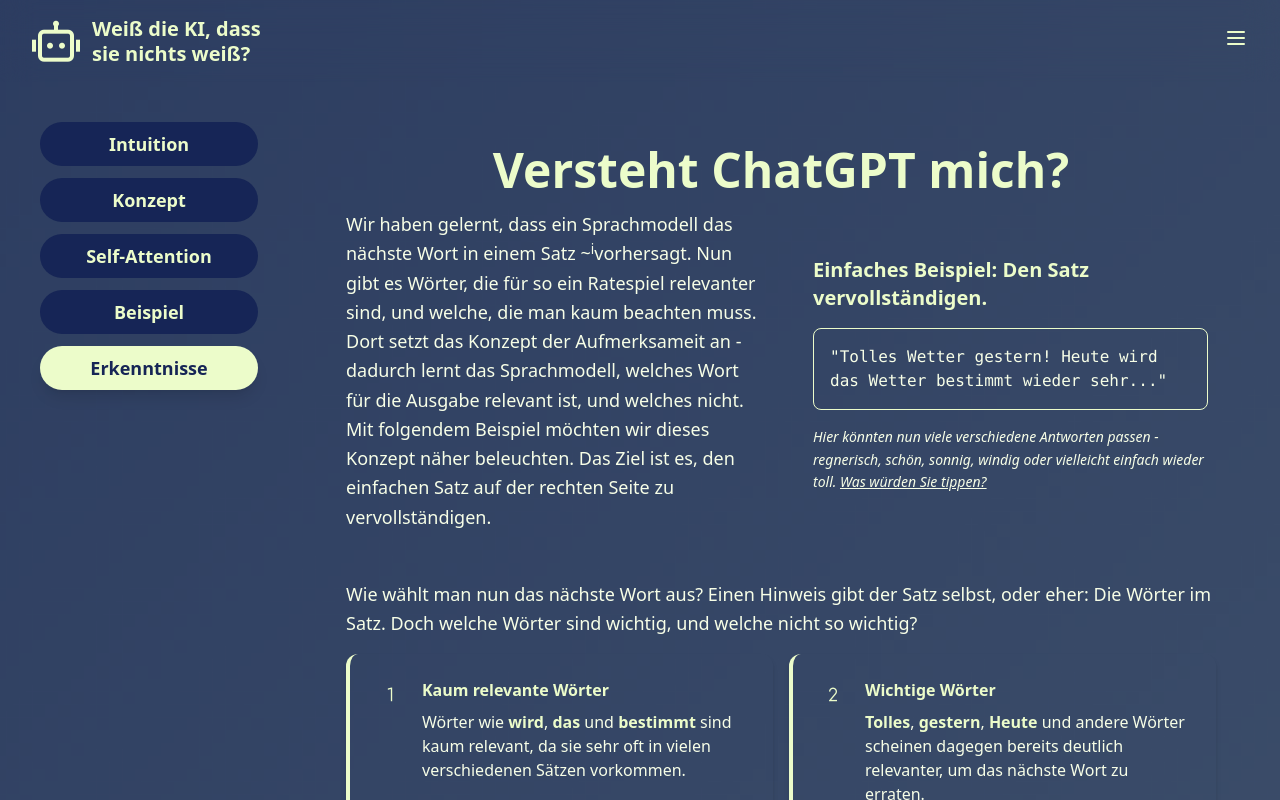
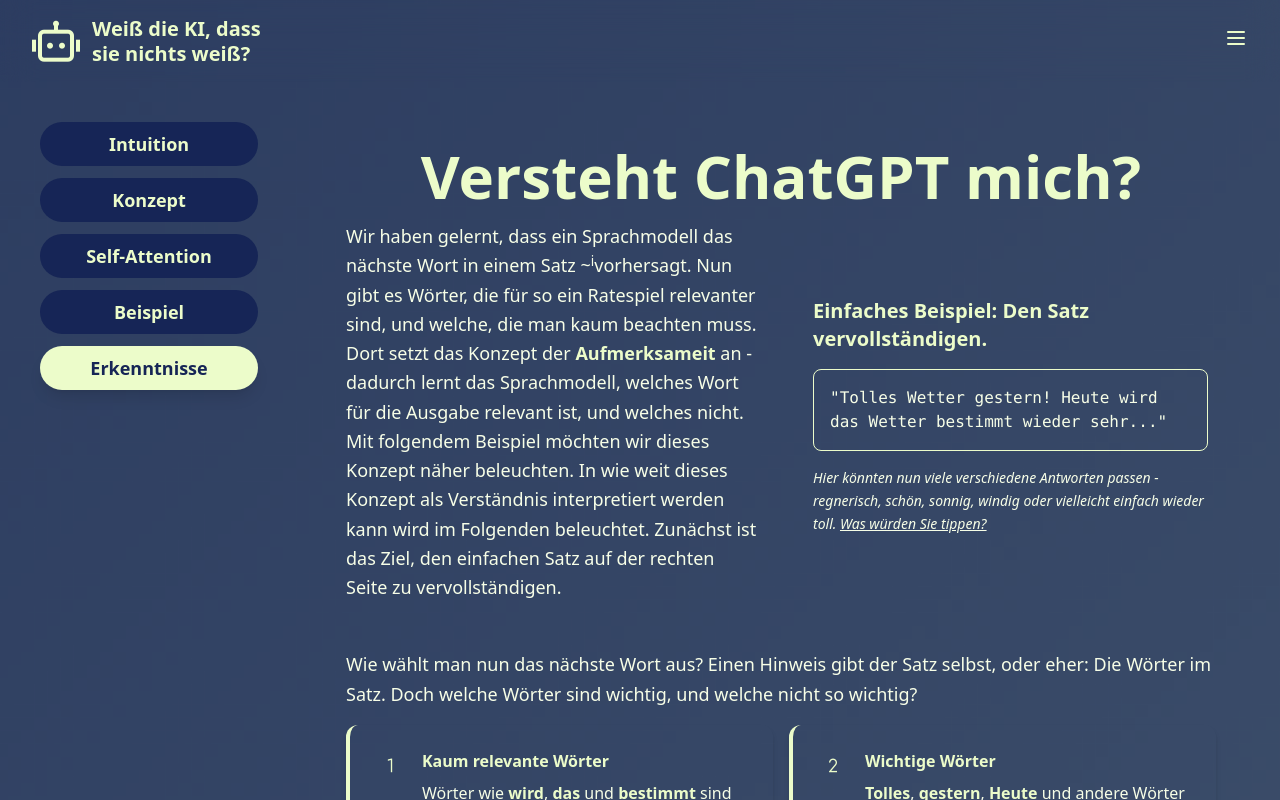
Before and after one commit to TNattermann/weiss-die-ki-dass-sie-nichts-weiss-frontend, a React (Vite) app: page /attention in a window 1280 px wide. Shown: the top 800 px of the page. Built offline with nearby package versions, Linux system fonts and the light colour scheme.

Commit message:
attention page fix

```diff
--- a/src/pages/attention/AttentionIntroduction.tsx
+++ b/src/pages/attention/AttentionIntroduction.tsx
@@ -61,7 +61,7 @@
   return (
     <section className="py-6 px-6" id="educational-content">
       <div className="max-w-6xl mx-auto">
-        <h1 className="text-5xl font-bold text-center text-primary mb-4">
+        <h1 className="text-6xl font-bold text-center text-primary mb-4">
           Versteht ChatGPT mich?
         </h1>
         <div className="grid grid-cols-1 lg:grid-cols-2 gap-12 items-center mb-6">
@@ -71,13 +71,15 @@
               Satz <Tilde />
               vorhersagt. Nun gibt es Wörter, die für so ein Ratespiel
               relevanter sind, und welche, die man kaum beachten muss. Dort
-              setzt das Konzept der Aufmerksameit an - dadurch lernt das
-              Sprachmodell, welches Wort für die Ausgabe relevant ist, und
-              welches nicht. Mit folgendem Beispiel möchten wir dieses Konzept
-              näher beleuchten. Das Ziel ist es, den einfachen Satz auf der
+              setzt das Konzept der{" "}
+              <strong className="text-primary">Aufmerksameit</strong> an -
+              dadurch lernt das Sprachmodell, welches Wort für die Ausgabe
+              relevant ist, und welches nicht. Mit folgendem Beispiel möchten
+              wir dieses Konzept näher beleuchten. In wie weit dieses Konzept
+              als Verständnis interpretiert werden kann wird im Folgenden
+              beleuchtet. Zunächst ist das Ziel, den einfachen Satz auf der
               rechten Seite zu vervollständigen.
             </p>
-
           </div>
           <div className="p-2 rounded-xl">
             <h3 className="text-primary text-xl font-semibold text-textDark mb-4">
--- a/src/pages/attention/AttentionTakeaways.tsx
+++ b/src/pages/attention/AttentionTakeaways.tsx
@@ -28,9 +28,10 @@
                 Der Aufmerksamkeitsmechanismus in großen Sprachmodellen basiert
                 auf einer Reihe von handwerklichen Entscheidungen. Diese
                 arbeiten darauf hin, mathematisch die Wichtigkeit von bestimmten
-                Wörtern zu berechnen. Dieser Aufbau ist schwer mit menschlicher
-                Intuition zu erklären, hat keinerlei Verbindung zur Semantik der
-                echten Welt, und ist nicht die beste Lösung für das Problem.
+                Wörtern zu berechnen. Von Verständnis kann man hier also nicht
+                sprechen. Das Konzept ist schwer mit menschlicher Intuition zu
+                erklären, hat keinerlei Verbindung zur Semantik der echten Welt,
+                und ist nicht die beste Lösung für das Problem.
               </p>
             </div>
           </div>
```
